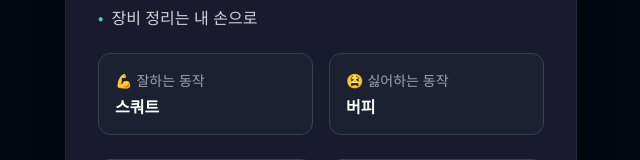
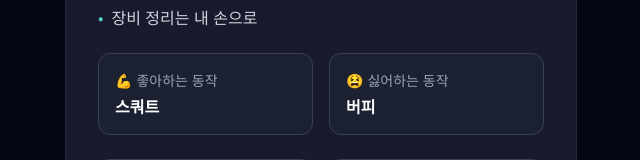
Before and after one commit to mroreeyo/crossfit-mbti, a Next.js app: page /result/ISTJ in a window 1280 px wide. Shown: the part 713-873 px from the top of the page, without its empty margins (319-959 px from the left). Built offline with nearby package versions, Linux system fonts and the light colour scheme; no server answers; the database is empty.

Commit message:
fix: update result card label and Q7 question wording
- 💪 잘하는 동작 → 💪 좋아하는 동작
- Q7: 나노 살 때 → 크로스핏 운동화 살 때

Ultraworked with [Sisyphus](https://github.com/code-yeongyu/oh-my-opencode)

Co-authored-by: Sisyphus <clio-agent@sisyphuslabs.ai>

```diff
--- a/src/components/ResultCard.tsx
+++ b/src/components/ResultCard.tsx
@@ -123,7 +123,7 @@ const ResultCard: React.FC<ResultCardProps> = ({ result }) => {
         {/* Moves */}
         <motion.div variants={itemVariants} className="w-full grid grid-cols-2 gap-4 text-left">
           <div className="bg-gray-800/50 p-4 rounded-xl border border-gray-700">
-            <div className="text-sm text-gray-400 mb-1">💪 잘하는 동작</div>
+            <div className="text-sm text-gray-400 mb-1">💪 좋아하는 동작</div>
             <div className="font-semibold text-white">{result.bestMove}</div>
           </div>
           <div className="bg-gray-800/50 p-4 rounded-xl border border-gray-700">
--- a/src/data/questions.ts
+++ b/src/data/questions.ts
@@ -39,7 +39,7 @@ export const questions: Question[] = [
   },
   {
     id: 7,
-    question: '나노 살 때 나는?',
+    question: '크로스핏 운동화 살 때 나는?',
     optionA: { text: '접지력, 쿠셔닝, 리뷰 싹 다 비교', type: 'T' },
     optionB: { text: '색깔 예쁘면 장땡, 일단 결제', type: 'F' },
   },
```
